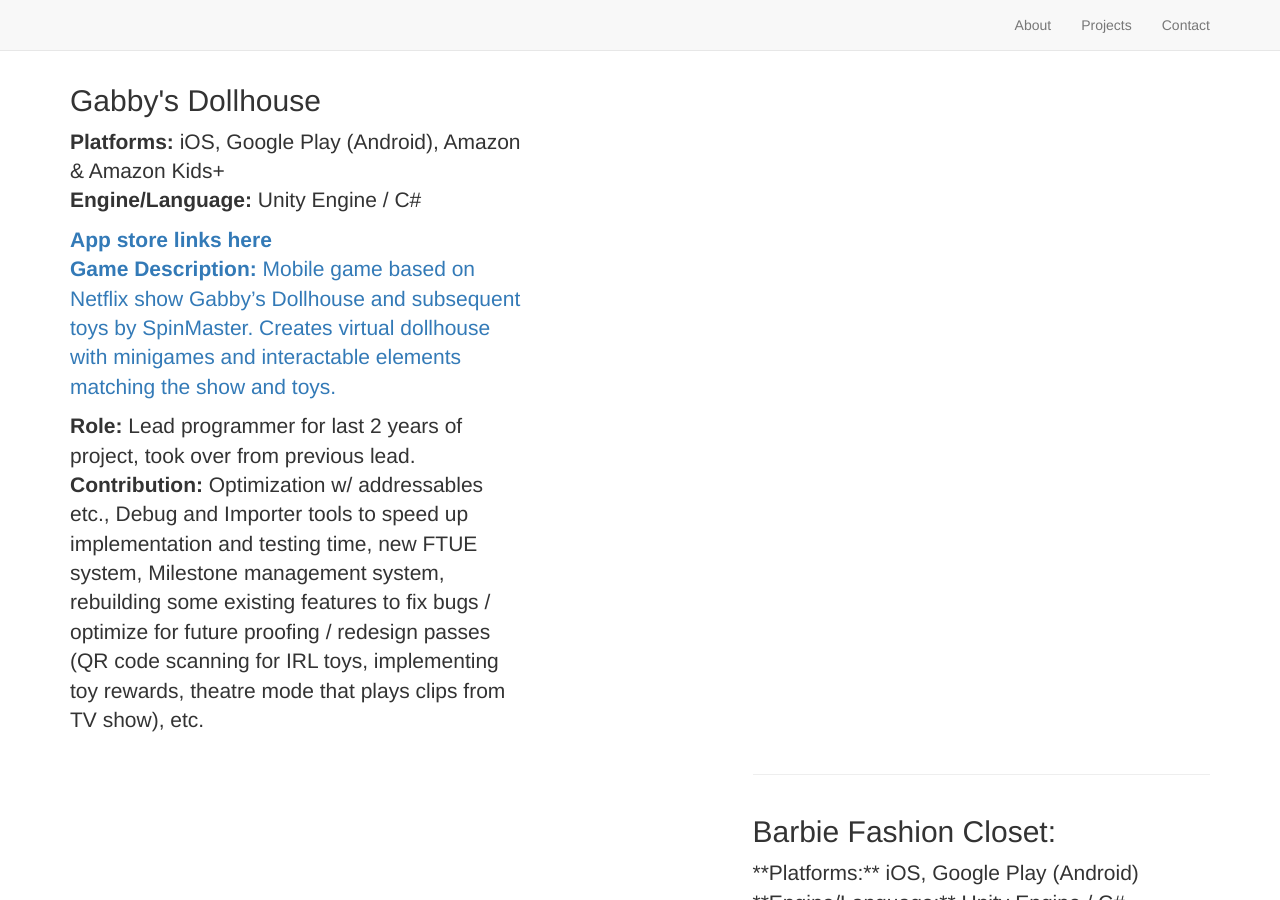
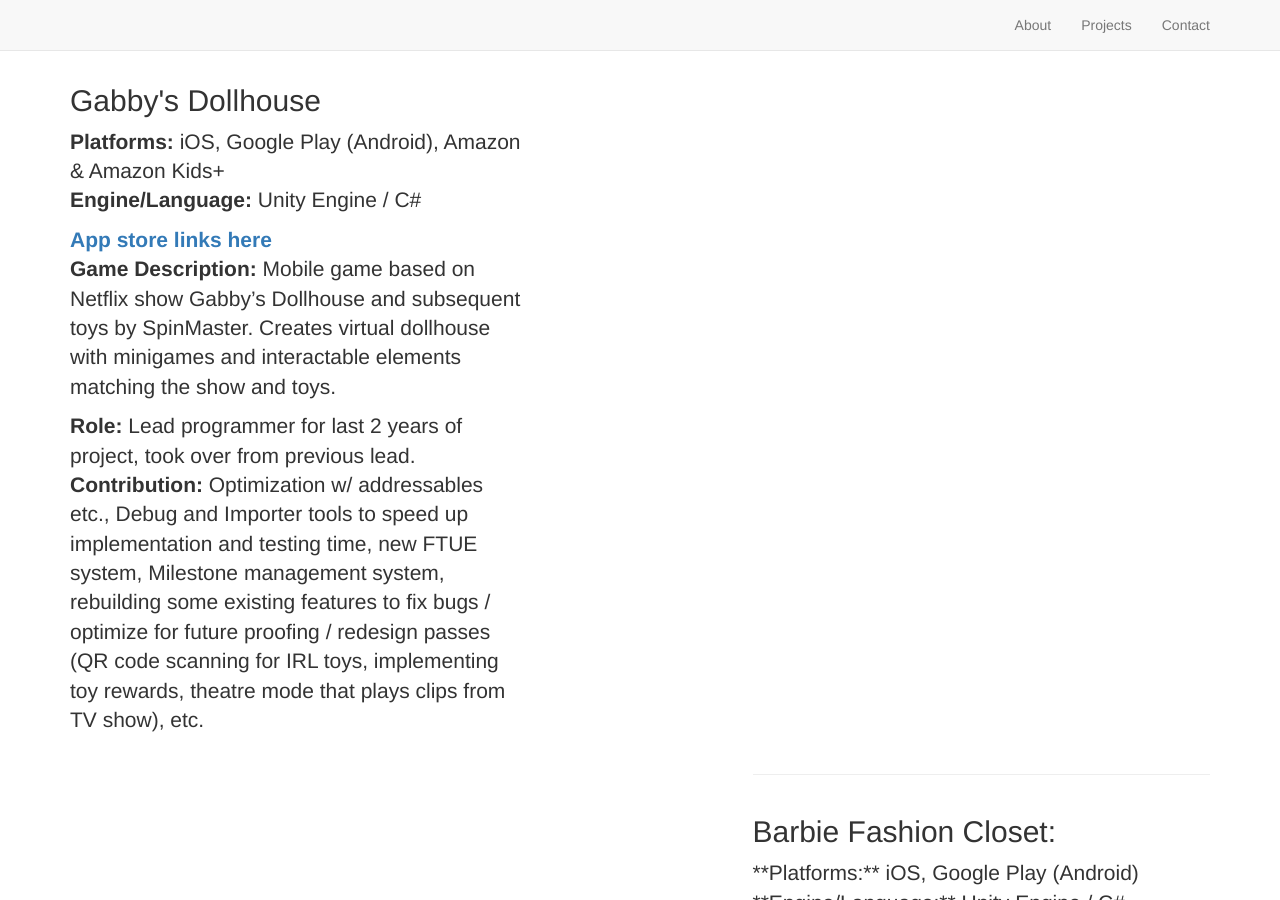
Before and after one commit to kaitlynm1/kaitlynm1.github.io, a Jekyll site: the page built from _posts/2000-01-01-MK-GabbysDollhouse.markdown, in a window 1280 px wide and 900 px high, scrolled down 457 px. Built offline with Jekyll 4.4.1, drawn with Linux system fonts in a browser that asks for light colours; nearby versions of some CDN libraries; library files that are not in the unit come from our copies.

```diff
--- a/_posts/2000-01-01-MK-GabbysDollhouse.markdown
+++ b/_posts/2000-01-01-MK-GabbysDollhouse.markdown
@@ -8,7 +8,7 @@ description: |
 **Platforms:** iOS, Google Play (Android), Amazon & Amazon Kids+ <br>
 **Engine/Language:** Unity Engine / C# <br>
 
-<a href="https://gabbysdollhouse.spinmaster.com/en_us">**App store links here**<br>
+<a href="https://gabbysdollhouse.spinmaster.com/en_us">**App store links here**</a> <br>
 **Game Description:** Mobile game based on Netflix show Gabby's Dollhouse and subsequent toys by SpinMaster. Creates virtual dollhouse with minigames and interactable elements matching the show and toys.  <br>
 
 **Role:** Lead programmer for last 2 years of project, took over from previous lead. <br>
```
